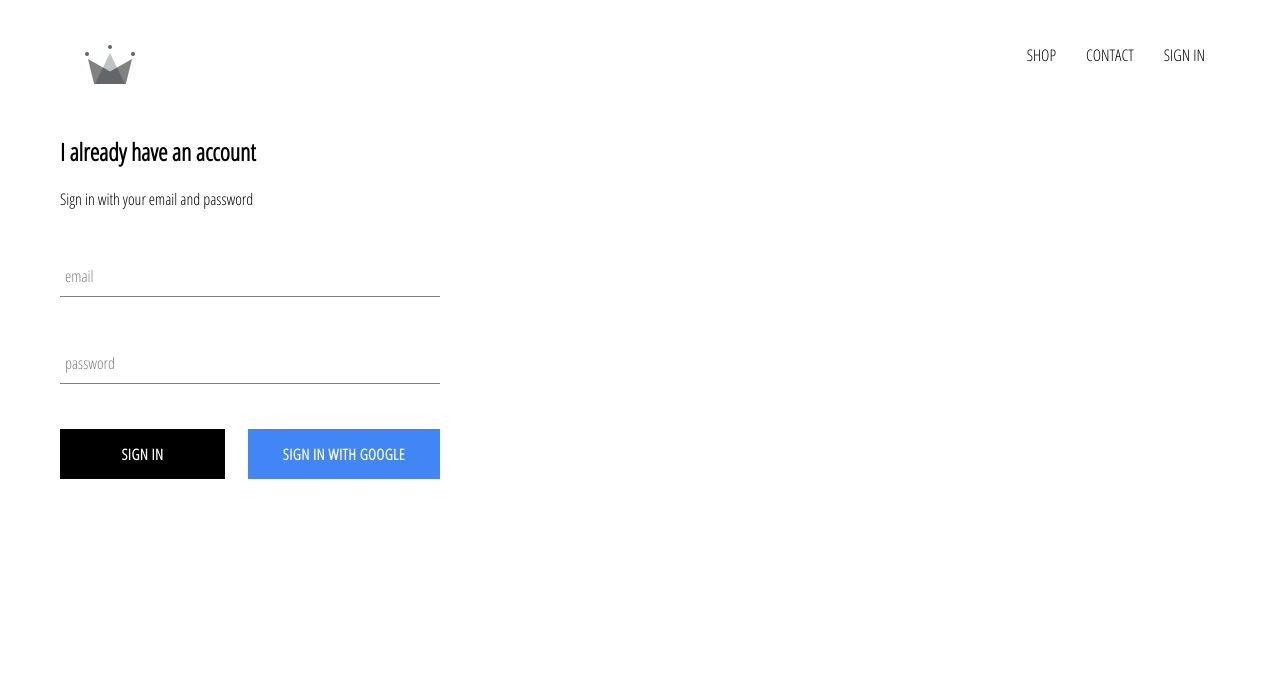
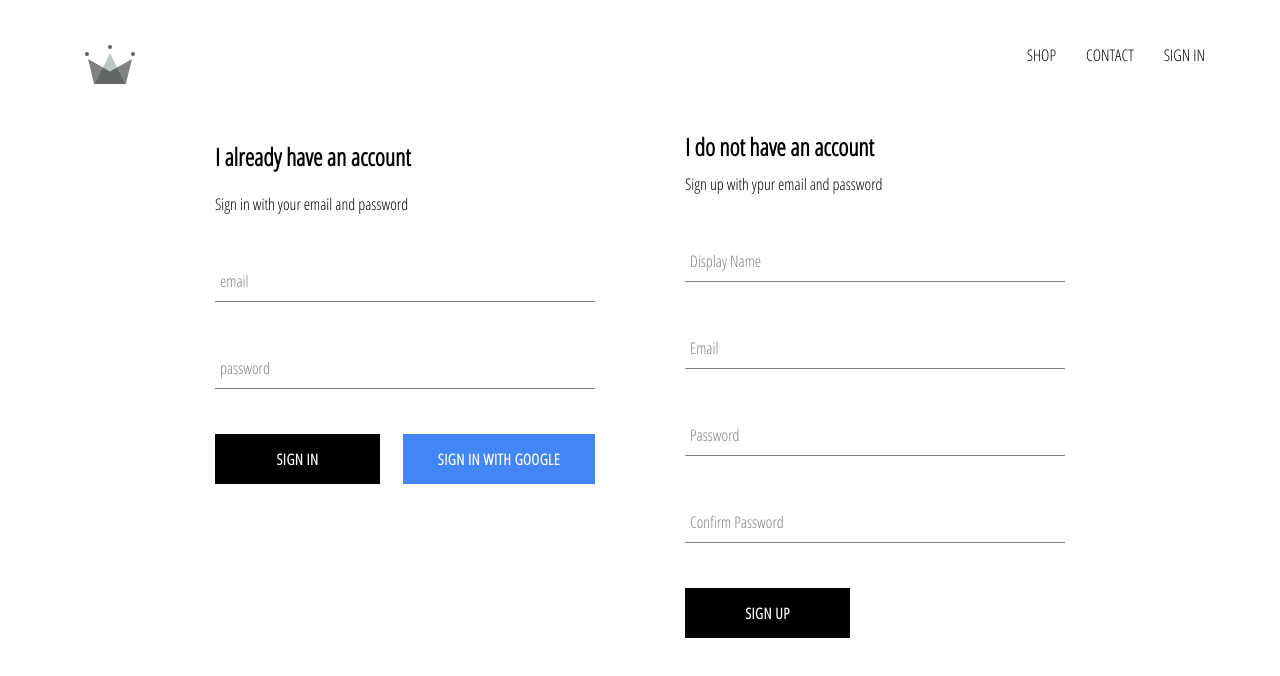
Before and after one commit to AndreaSchmidt777/OnlineShop, a React (Create React App) app: page /signin in a window 1280 px wide. Shown: the top 676 px of the page. Built offline with nearby package versions, Linux system fonts and the light colour scheme; no server answers.

Commit message:
Firestore Datenbank eingerichtet und angebunden und neu Anmelden im Shop ermöglicht

```diff
--- a/src/App.js
+++ b/src/App.js
@@ -6,7 +6,7 @@
 import HomePage from './pages/homepage/homepage.component';
 import Header from './components/header/header.component';
 import SignInAndSignUpPage from './pages/sign-in-and-sign-up/sign-in-and-sign-up.component';
-import { auth } from './firebase/firebase.utils';
+import { createUserProfileDocument, auth } from './firebase/firebase.utils';
 
 
 
@@ -27,10 +27,20 @@
     unsubscribeFromAuth = null
 
     componentDidMount() {
-      this.unsubscribeFromAuth = auth.onAuthStateChanged(user => {
-        this.setState({ currentUser: user });
-
-      })
+      this.unsubscribeFromAuth = auth.onAuthStateChanged(async userAuth => {
+        if (userAuth) {
+          const userRef = await createUserProfileDocument(userAuth);
+          userRef.onSnapshot(snapShot => {
+           this.setState({
+             currentUser: {
+               id: snapShot.id,
+               ...snapShot.data()
+             }
+           });
+          });
+        }
+        this.setState({ currentUser: userAuth });
+      });
     }
 
     componentWillUnmount () {
--- /dev/null
+++ b/src/components/sign-up/sign-up.component.jsx
@@ -0,0 +1,105 @@
+import React from 'react';
+
+import FormInput from '../form-input/form-input.component';
+import CustomButton from '../custom-button/custom-button.component';
+import './sign-up.styles.scss';
+
+import { auth, createUserProfileDocument } from '../../firebase/firebase.utils';
+
+class SignUp extends React.Component {
+    constructor(){
+        super();
+
+        this.state = {
+            displayName: '',
+            email: '',
+            password: '',
+            confirmPassword: ''
+
+        };
+
+    }
+
+    handleSubmit = async event => {
+        event.preventDefault();
+
+        const {displayName, email, password, confirmPassword} = this.state;
+
+        if(password !== confirmPassword) {
+            alert("passwords dont't match");
+            return;
+        }
+
+        try {
+
+            const { user } = await auth.createUserWithEmailAndPassword(email, password);
+
+          await createUserProfileDocument(user, {displayName});
+
+          this.setState({
+              displayName: '',
+              email: '',
+              password: '',
+              confirmPassword: ''
+          });
+
+        } catch (error) {
+            console.error(error);
+        }
+    };
+
+    handleChange = event => {
+        const { name, value } = event.target;
+        this.setState({[name]: value});
+
+    };
+
+    render() {
+        const {displayName, email, password, confirmPassword} = this.state;
+        return(
+            <div className='sign-up'>
+                <h2 className='title'>I do not have an account</h2>
+                <span>Sign up with ypur email and password</span>
+                <form className='sign-up-form' onSubmit={this.handleSubmit}>
+                    <FormInput
+                    type='text'
+                    name='displayName'
+                    value={displayName}
+                    onChange={this.handleChange}
+                    label='Display Name'
+                    required
+                    />
+                    <FormInput
+                    type='email'
+                    name='email'
+                    value={email}
+                    onChange={this.handleChange}
+                    label='Email'
+                    required
+                    />
+                    <FormInput
+                    type='password'
+                    name='password'
+                    value={password}
+                    onChange={this.handleChange}
+                    label='Password'
+                    required
+                    />
+                    <FormInput
+                    type='password'
+                    name='confirmPassword'
+                    value={confirmPassword}
+                    onChange={this.handleChange}
+                    label='Confirm Password'
+                    required
+                    />
+                    <CustomButton type='submit'>SIGN UP</CustomButton>
+
+                </form>
+            </div>
+        );
+
+    }
+}
+
+export default SignUp;
--- /dev/null
+++ b/src/components/sign-up/sign-up.styles.scss
@@ -0,0 +1,9 @@
+.sign-up {
+  display: flex;
+  flex-direction: column;
+  width: 380px;
+
+  .title {
+      margin: 10px 0;
+  }
+}
--- a/src/firebase/firebase.utils.js
+++ b/src/firebase/firebase.utils.js
@@ -13,6 +13,33 @@
         measurementId: "G-R09PKH2SXF"
 };
 
+export const createUserProfileDocument = async(userAuth, additionalData) => {
+
+        if (!userAuth) return;
+
+        const userRef = firestore.doc(`users/${userAuth.uid}`);
+        const snapShot = await userRef.get();
+
+        if(!snapShot.exists) {
+
+        const {displayName, email } = userAuth;
+        const createdAt = new Date();
+
+        try {
+                await userRef.set({
+                displayName,
+                email,
+                createdAt,
+                ...additionalData
+                })
+        } catch (error) {
+                console.log('error creating user', error.message);
+        }
+        }
+
+        return userRef;
+};
+
 firebase.initializeApp(config);
 
 export const auth = firebase.auth();
--- a/src/pages/sign-in-and-sign-up/sign-in-and-sign-up.component.jsx
+++ b/src/pages/sign-in-and-sign-up/sign-in-and-sign-up.component.jsx
@@ -1,6 +1,7 @@
 import React from 'react';
 
 import SignIn from '../../components/sign-in/sign-in.component';
+import SignUp from '../../components/sign-up/sign-up.component';
 
 import './sign-in-and-sign-up.styles.scss';
 
@@ -8,7 +9,7 @@
 
     <div className='sign-in-and-sign-up'>
         <SignIn />
-
+        <SignUp />
     </div>
 );
 
--- a/src/pages/sign-in-and-sign-up/sign-in-and-sign-up.styles.scss
+++ b/src/pages/sign-in-and-sign-up/sign-in-and-sign-up.styles.scss
@@ -0,0 +1,6 @@
+.sign-in-and-sign-up {
+    width: 850px;
+    display: flex;
+    justify-content: space-between;
+    margin: 30px auto;
+  }
```
